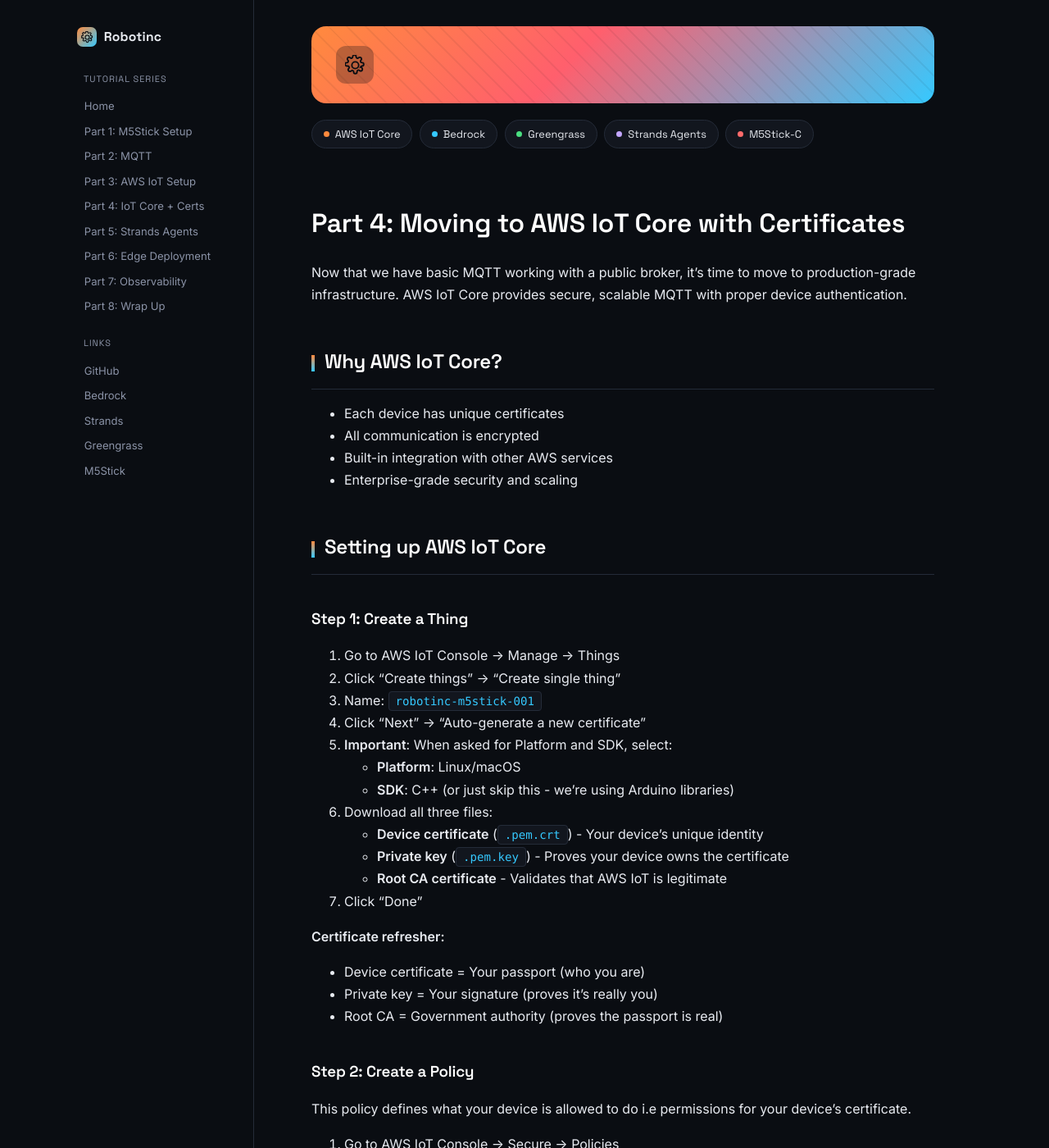
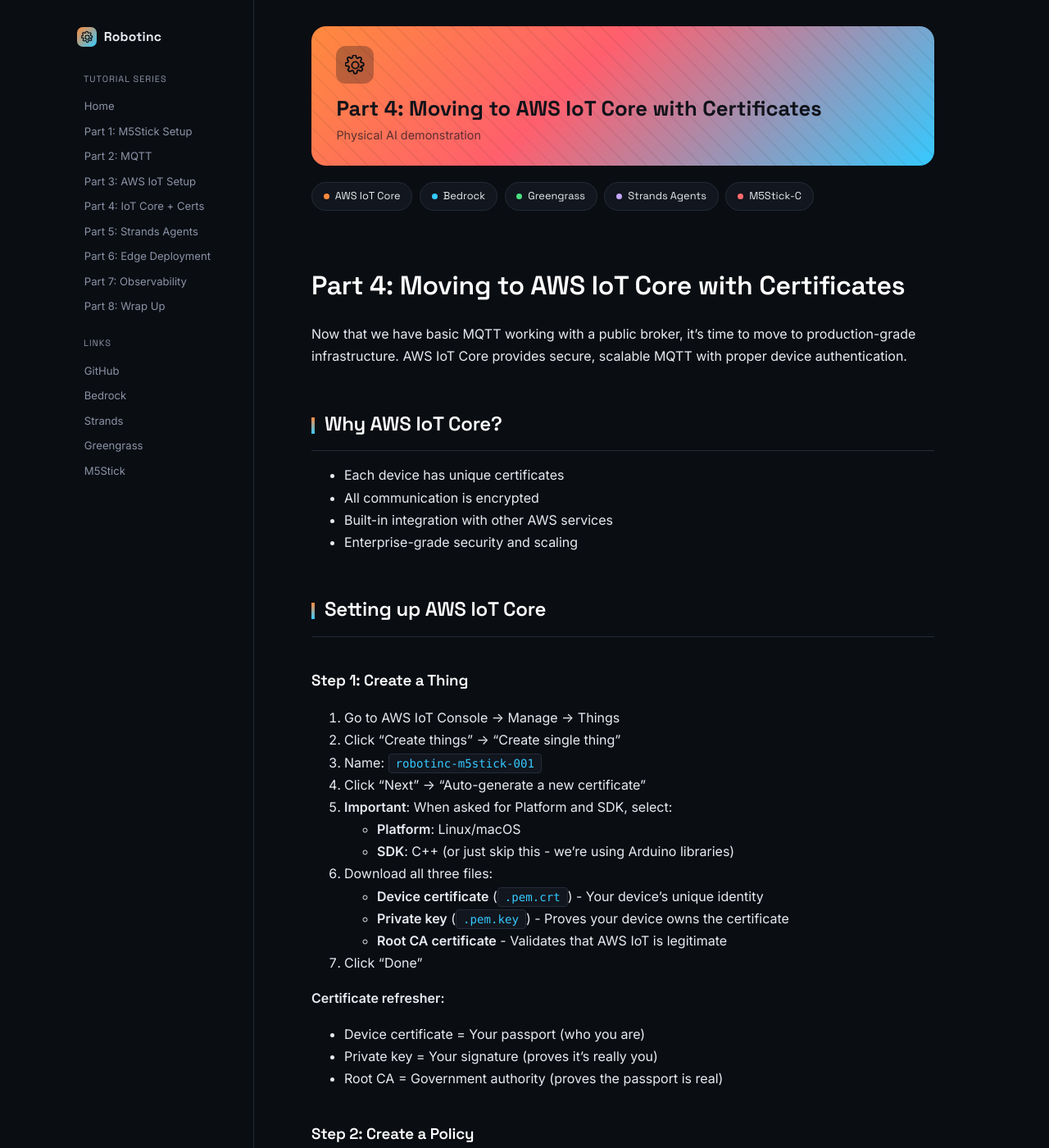
Before and after one commit to jakesky45/Robotinc, a Jekyll site: the page built from docs/posts/04-aws-iot-core.md, in a window 1280 px wide and 1400 px high. Shown: the whole window at 82% size. Built offline with Jekyll 4.4.1, drawn with Linux system fonts in a browser that asks for light colours.

Commit message:
Fill in the empty hero banner with the page title and site tagline
The gradient hero box had only the icon in it - matching memory-visa's
hero, which carries its title and tagline inside the colored band.

Co-Authored-By: Claude Sonnet 5 <noreply@anthropic.com>

```diff
--- a/docs/_layouts/default.html
+++ b/docs/_layouts/default.html
@@ -55,6 +55,8 @@
 
       <header class="hero">
         <div class="hero-icon"><svg viewBox="0 0 24 24" fill="none" stroke="#0a0d12" stroke-width="1.8"><path d="M12 8a4 4 0 100 8 4 4 0 000-8z"/><path d="M19.4 13.5a1.65 1.65 0 00.33 1.82l.06.06a2 2 0 11-2.83 2.83l-.06-.06a1.65 1.65 0 00-1.82-.33 1.65 1.65 0 00-1 1.51V19.9a2 2 0 11-4 0v-.09a1.65 1.65 0 00-1-1.51 1.65 1.65 0 00-1.82.33l-.06.06a2 2 0 11-2.83-2.83l.06-.06a1.65 1.65 0 00.33-1.82 1.65 1.65 0 00-1.51-1H2.1a2 2 0 110-4h.09a1.65 1.65 0 001.51-1 1.65 1.65 0 00-.33-1.82l-.06-.06a2 2 0 112.83-2.83l.06.06a1.65 1.65 0 001.82.33H8a1.65 1.65 0 001-1.51V2.1a2 2 0 114 0v.09a1.65 1.65 0 001 1.51 1.65 1.65 0 001.82-.33l.06-.06a2 2 0 112.83 2.83l-.06.06a1.65 1.65 0 00-.33 1.82V8a1.65 1.65 0 001.51 1h.09a2 2 0 110 4h-.09a1.65 1.65 0 00-1.51 1z"/></svg></div>
+        <p class="hero-title">{{ page.title | default: site.title }}</p>
+        <p class="hero-tagline">{{ site.description }}</p>
       </header>
 
       <div class="badges">
--- a/docs/assets/css/style.scss
+++ b/docs/assets/css/style.scss
@@ -134,6 +134,21 @@ body {
   position: relative;
 }
 .hero-icon svg { width: 25px; height: 25px; }
+.hero-title {
+  font-family: 'Space Grotesk', sans-serif;
+  font-size: 1.6rem;
+  line-height: 1.25;
+  color: #11131a;
+  margin: 0.9rem 0 0.3rem;
+  font-weight: 700;
+  position: relative;
+}
+.hero-tagline {
+  color: rgba(17,19,26,0.68);
+  font-size: 0.9rem;
+  margin: 0;
+  position: relative;
+}
 
 .badges { display: flex; flex-wrap: wrap; gap: 0.55rem; margin: 0 0 1.5rem; }
 .badge {
```
